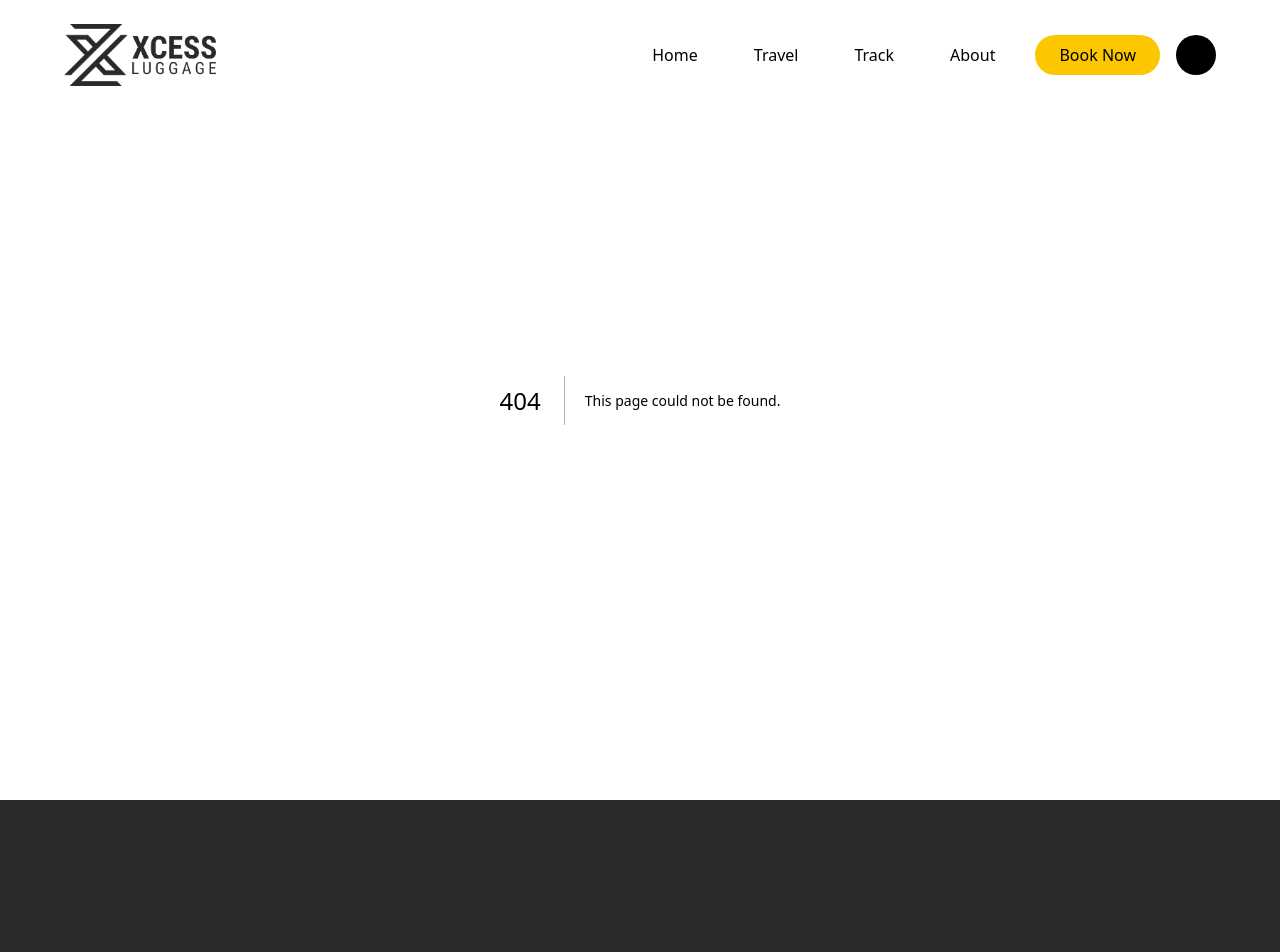
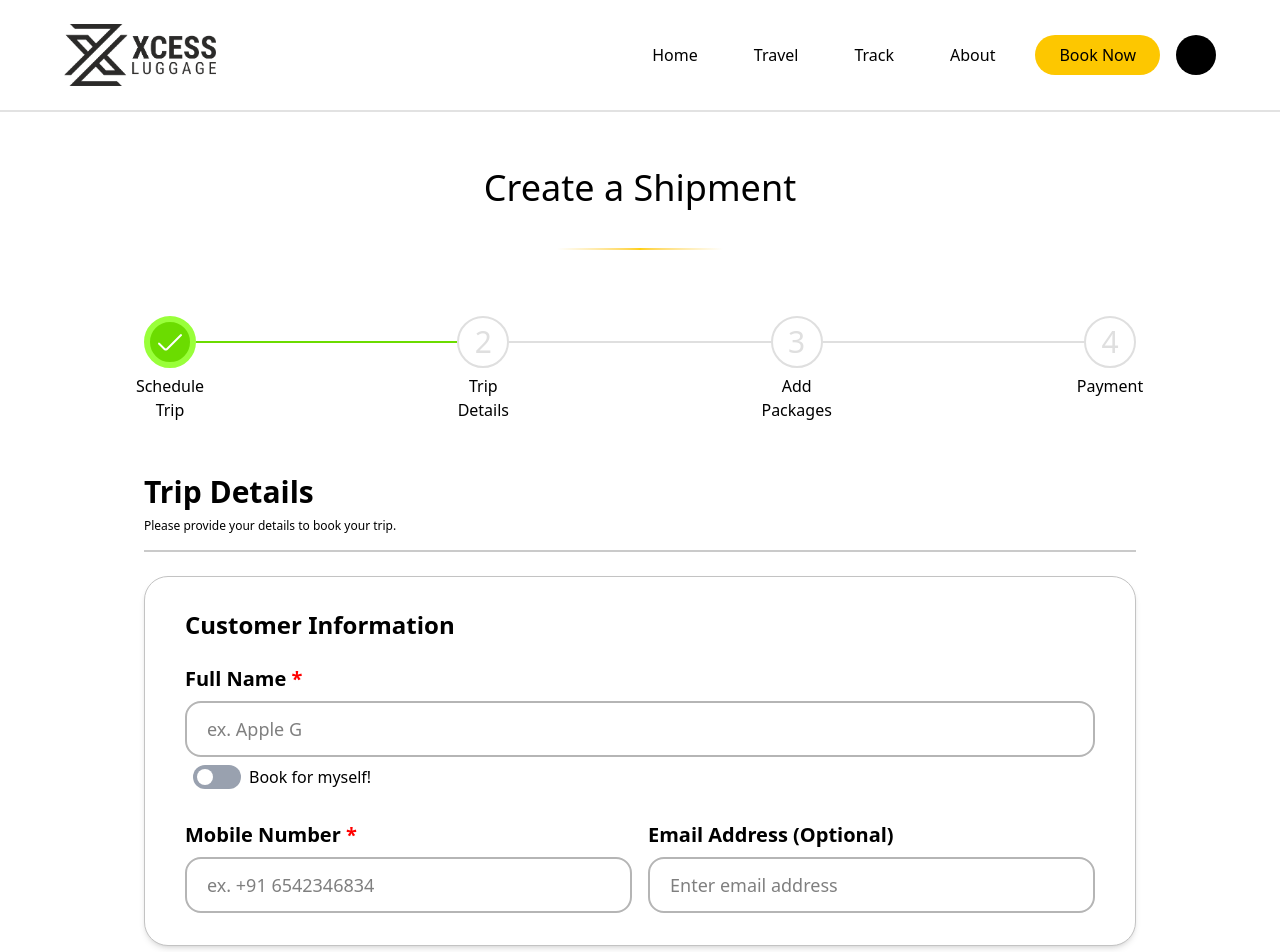
Before and after one commit to Ashish-Singh-Negi/XCESS, a Next.js app: page /book in a window 1280 px wide. Before the commit this address had no page. Shown: the top 952 px of the page. Built offline with nearby package versions, Linux system fonts and the light colour scheme.

Commit message:
Add Booking page

```diff
--- a/app/about/page.tsx
+++ b/app/about/page.tsx
@@ -1,8 +1,11 @@
 const AboutPage = () => {
   return (
     <div className="w-full min-h-[600px] sm:min-h-[800px] lg:min-h-[1024px] flex justify-center pt-[72px] md:pt-28">
-      <div className="w-[80%] bg-primary">Hare krishna</div>
+      <main className="w-[80%] bg-primary py-20">
+        <h1 className="text-6xl font-medium text-center italic">About US</h1>
+      </main>
     </div>
   );
 };
+
 export default AboutPage;
--- /dev/null
+++ b/app/book/components/InputBox.tsx
@@ -0,0 +1,34 @@
+"use client";
+
+const InputBox = ({
+  label,
+  type = "text",
+  isRequired,
+  placeholder,
+}: {
+  label: string;
+  isRequired: boolean;
+  placeholder: string;
+  type?: string;
+}) => {
+  return (
+    <div className="w-full">
+      <div className="mt-6">
+        <label htmlFor="" className="text-xl font-semibold">
+          {label}{" "}
+          {isRequired ? (
+            <span className="text-[#FF0000]">*</span>
+          ) : (
+            <span>(Optional)</span>
+          )}
+        </label>
+        <input
+          type={type}
+          placeholder={placeholder}
+          className="block h-14 w-full rounded-2xl outline-none border-2 border-[#B5B5B5] px-5 py-2 focus-within:border-primary text-lg mt-2"
+        />
+      </div>
+    </div>
+  );
+};
+export default InputBox;
--- /dev/null
+++ b/app/book/components/TextareaBox.tsx
@@ -0,0 +1,33 @@
+"use client";
+
+const TextareaBox = ({
+  label,
+  type = "text",
+  isRequired,
+  placeholder,
+}: {
+  label: string;
+  isRequired: boolean;
+  placeholder: string;
+  type?: string;
+}) => {
+  return (
+    <div className="w-full">
+      <div className="mt-6">
+        <label htmlFor="" className="text-xl font-semibold">
+          {label}{" "}
+          {isRequired ? (
+            <span className="text-[#FF0000]">*</span>
+          ) : (
+            <span>(Optional)</span>
+          )}
+        </label>
+        <textarea
+          placeholder={placeholder}
+          className="block h-32 w-full rounded-2xl outline-none border-2 border-[#B5B5B5] px-5 py-2 focus-within:border-primary text-lg mt-4 resize-none"
+        />
+      </div>
+    </div>
+  );
+};
+export default TextareaBox;
--- /dev/null
+++ b/app/book/components/ToggleBtn.tsx
@@ -0,0 +1,28 @@
+"use client";
+
+import { useState } from "react";
+
+const ToggleBtn = ({ text }: { text: string }) => {
+  const [toggle, setToggle] = useState(false);
+
+  return (
+    <div className="flex items-center gap-2 px-2 my-2">
+      <button
+        onClick={() => setToggle(!toggle)}
+        className={`h-6 w-12 px-1 rounded-xl flex items-center transition-transform cursor-pointer ${
+          toggle ? "bg-primary" : "bg-gray-400"
+        }`}
+      >
+        <div
+          className={`h-4 w-4 rounded-full bg-white ${
+            toggle
+              ? "transition-transform translate-x-6"
+              : "transition-transform translate-x-0"
+          }`}
+        ></div>
+      </button>
+      <span>{text}</span>
+    </div>
+  );
+};
+export default ToggleBtn;
--- /dev/null
+++ b/app/book/page.tsx
@@ -0,0 +1,153 @@
+"use client";
+
+import Image from "next/image";
+import InputBox from "./components/InputBox";
+import ToggleBtn from "./components/ToggleBtn";
+import TextareaBox from "./components/TextareaBox";
+import { GoArrowLeft, GoArrowRight } from "react-icons/go";
+
+const BookingPage = () => {
+  return (
+    <div className="w-full min-h-[600px] sm:min-h-[800px] lg:min-h-[1024px] flex justify-center pt-[72px] md:pt-28">
+      <main className="w-full px-4 sm:w-[80%] py-14 flex flex-col gap-6 items-center">
+        <h1 className="text-4xl font-medium">Create a Shipment</h1>
+        <p className="w-1/6 h-0.5 bg-gradient-to-r from-[#FFFFFF] via-[#FFD008] to-[#FFFFFF] mt-4"></p>
+
+        {/* Booking progess bar */}
+        <div className="h-14 w-full flex justify-between items-center mt-10 mb-20">
+          <div className="relative h-full flex flex-col items-center justify-center">
+            <div className="size-[52px] bg-[#6BDC00] rounded-full border-[6px] border-[#99FF3A] flex justify-center items-center">
+              <Image
+                src="/icons/Check-icon.png"
+                alt="Down Arrow icon"
+                height={24}
+                width={24}
+              />
+              <p className="absolute top-[60px] text-base font-medium text-center">
+                Schedule Trip
+              </p>
+            </div>
+          </div>
+          <p className="h-0.5 w-full bg-[#6BDC00]"></p>
+          <div className="relative h-full flex flex-col items-center justify-center">
+            <div className="size-[52px] text-3xl text-[#DFDFDF] rounded-full border-2 border-[#DFDFDF] flex justify-center items-center">
+              2
+            </div>
+            <p className="absolute top-[60px] text-base font-medium text-center">
+              Trip Details
+            </p>
+          </div>
+          <p className="h-0.5 w-full bg-[#DFDFDF]"></p>
+
+          <div className="relative h-full flex flex-col items-center justify-center">
+            <div className="size-[52px] text-3xl text-[#DFDFDF] rounded-full border-2 border-[#DFDFDF] flex justify-center items-center">
+              3
+            </div>
+            <p className="absolute top-[60px] text-base font-medium text-center">
+              Add Packages
+            </p>
+          </div>
+          <p className="h-0.5 w-full bg-[#DFDFDF]"></p>
+
+          <div className="relative h-full flex flex-col items-center justify-center">
+            <div className="size-[52px] text-3xl text-[#DFDFDF] rounded-full border-2 border-[#DFDFDF] flex justify-center items-center">
+              4
+            </div>
+            <p className="absolute top-[60px] text-base font-medium text-center">
+              Payment
+            </p>
+          </div>
+        </div>
+
+        <div className="w-full">
+          <h2 className="text-2xl sm:text-3xl font-semibold mb-2">
+            Trip Details
+          </h2>
+          <p className="text-xs mb-4">
+            Please provide your details to book your trip.
+          </p>
+          <div className="w-full h-0.5 bg-[#CACACA]"></div>
+        </div>
+
+        {/* Customer Info */}
+        <section className="w-full border border-[#C3C3C3] rounded-3xl bg-white shadow-md px-6 sm:px-10 py-8">
+          <p className="text-xl sm:text-2xl font-semibold mb-4">
+            Customer Information
+          </p>
+          <InputBox
+            label="Full Name"
+            isRequired={true}
+            placeholder="ex. Apple G"
+          />
+          <ToggleBtn text="Book for myself!" />
+          <div className="grid grid-cols-1 sm:grid-cols-2 gap-4">
+            <InputBox
+              label="Mobile Number"
+              isRequired={true}
+              placeholder="ex. +91 6542346834"
+            />
+            <InputBox
+              label="Email Address"
+              isRequired={false}
+              placeholder="Enter email address"
+            />
+          </div>
+        </section>
+
+        {/* Trip Info */}
+        <section className="w-full border border-[#C3C3C3] rounded-3xl bg-white shadow-md px-6 sm:px-10 py-8">
+          <p className="text-xl sm:text-2xl font-semibold mb-4">
+            Trip Information
+          </p>
+          <div className="w-full sm:w-1/2">
+            <InputBox
+              label="Trip Start Date"
+              isRequired={true}
+              placeholder="mm/dd/yyyy"
+              type="date"
+            />
+          </div>
+        </section>
+
+        {/* Pickup Location */}
+        <section className="w-full border border-[#C3C3C3] rounded-3xl bg-white shadow-md px-6 sm:px-10 py-8">
+          <p className="text-xl sm:text-2xl font-semibold mb-4">
+            Pickup Location
+          </p>
+          <div className="grid grid-cols-1 sm:grid-cols-2 gap-4">
+            <InputBox
+              label="from Pincode"
+              isRequired={true}
+              placeholder="PIN"
+              type="number"
+            />
+            <InputBox
+              label="City"
+              isRequired={true}
+              placeholder="Enter your city"
+            />
+          </div>
+          <TextareaBox
+            label="Full Address"
+            placeholder="Enter street, landmark, and building name... "
+            isRequired={true}
+          />
+        </section>
+
+        <section className="w-full flex justify-between mt-8 px-10">
+          <div></div>
+
+          <div className="flex gap-6 ">
+            <button className="h-fit px-6 py-2 border-2 text-[#5D5D5D] border-[#707070] text-xl rounded-2xl font-medium flex items-center gap-2">
+              <GoArrowLeft size={24} /> Back
+            </button>
+            <button className="h-fit border-2 border-primary flex items-center gap-2 px-6 py-2 bg-primary text-xl rounded-2xl font-medium">
+              Next <GoArrowRight size={24} />
+            </button>
+          </div>
+        </section>
+      </main>
+    </div>
+  );
+};
+export default BookingPage;
--- a/app/page.tsx
+++ b/app/page.tsx
@@ -7,6 +7,7 @@ import { TiStarFullOutline } from "react-icons/ti";
 import { IoIosArrowForward } from "react-icons/io";
 
 import CustomSelect from "@/components/CustomSelect";
+import Link from "next/link";
 
 export default function Home() {
   return (
@@ -40,9 +41,12 @@ export default function Home() {
                 </p>
               </div>
             </div>
-            <button className="h-10 rounded-3xl bg-primary px-6 sm:px-10 font-semibold text-sm sm:text-base cursor-pointer hover:scale-105 active:scale-100 transition-all">
+            <Link
+              href={"/book"}
+              className="h-10 rounded-3xl bg-primary px-6 sm:px-10 font-semibold text-sm sm:text-base cursor-pointer hover:scale-105 active:scale-100 transition-all"
+            >
               Book Now!
-            </button>
+            </Link>
           </div>
         </div>
       </div>
@@ -282,9 +286,12 @@ export default function Home() {
           Ready to Travel Light <br /> without worrying about that extra
           luggage?
         </p>
-        <button className="border-2 border-[#FFF235] text-xl sm:text-2xl md:text-4xl font-semibold py-4 px-10 sm:px-20 md:px-60 rounded-3xl bg-[#FFD008] cursor-pointer active:scale-x-100 hover:scale-x-105 transition-transform">
+        <Link
+          href={"/book"}
+          className="border-2 border-[#FFF235] text-xl sm:text-2xl md:text-4xl font-semibold py-4 px-10 sm:px-20 md:px-60 rounded-3xl bg-[#FFD008] cursor-pointer active:scale-x-100 hover:scale-x-105 transition-transform"
+        >
           Book now !
-        </button>
+        </Link>
       </div>
     </main>
   );
--- a/components/Header.tsx
+++ b/components/Header.tsx
@@ -1,9 +1,10 @@
 import Image from "next/image";
 import NavBar from "./NavBar";
+import Link from "next/link";
 
 const Header = () => {
   return (
-    <header className="fixed z-20 w-full bg-white">
+    <header className="fixed z-20 w-full bg-white border-b-2 border-[#E2E2E2]">
       <div className="w-[90%] max-w-7xl py-4 sm:py-6 flex sm:flex-wrap md:flex-nowrap justify-between items-center mx-auto gap-4">
         <Image
           src="/Logo.png"
@@ -16,9 +17,12 @@ const Header = () => {
         <div className="flex flex-col md:flex-row items-center gap-4 md:w-auto">
           <NavBar />
           <div className="flex gap-4">
-            <button className="py-2 px-6 bg-yellow-400 text-black rounded-3xl font-medium hover:scale-105 transition-transform cursor-pointer active:scale-100">
+            <Link
+              href={"/book"}
+              className="py-2 px-6 bg-yellow-400 text-black rounded-3xl font-medium hover:scale-105 transition-transform cursor-pointer active:scale-100"
+            >
               Book Now
-            </button>
+            </Link>
             <div className="w-10 h-10 rounded-full bg-black"></div>
           </div>
         </div>
```
Also changed, not shown: public/icons/Check-icon.png (added).
